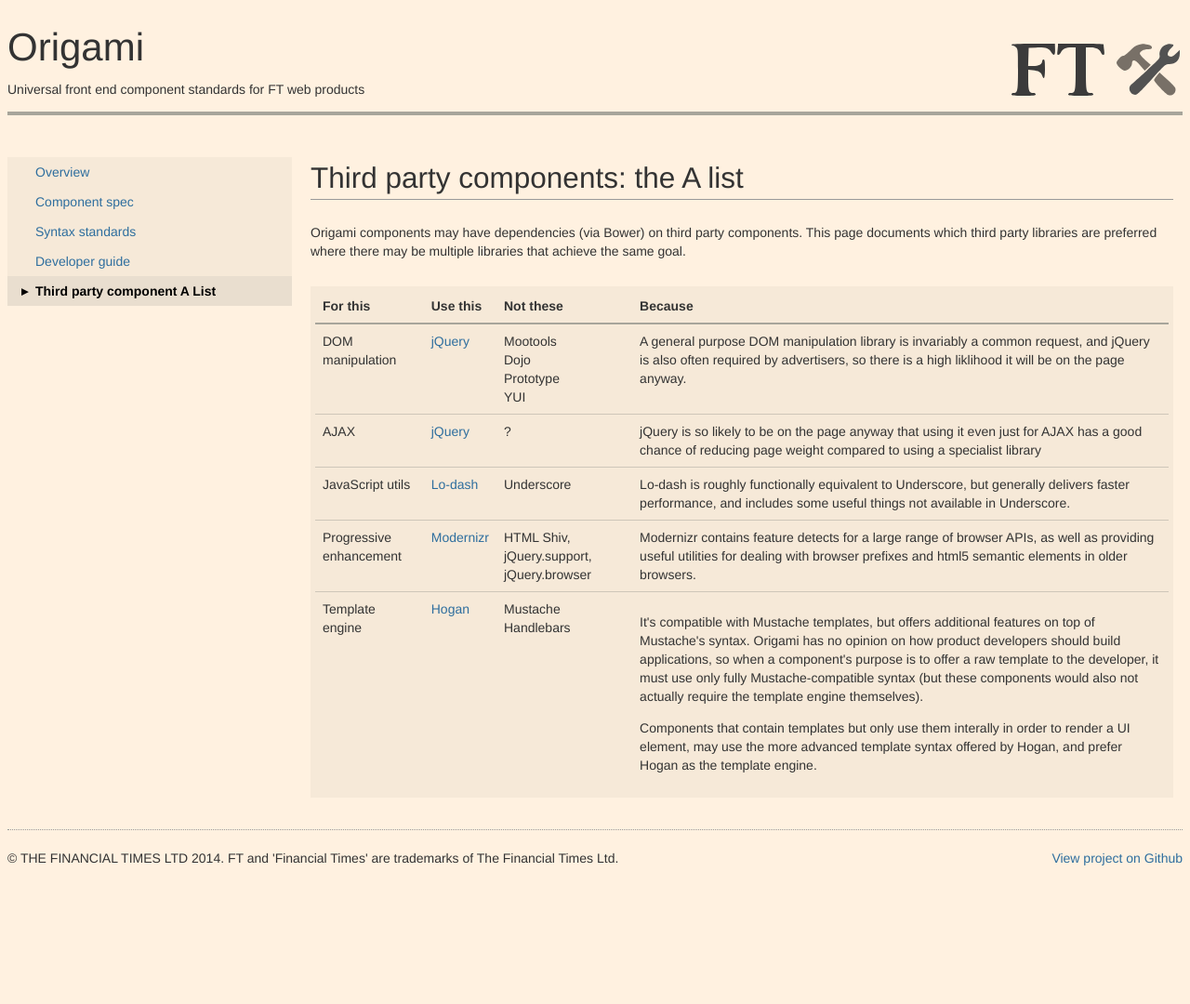
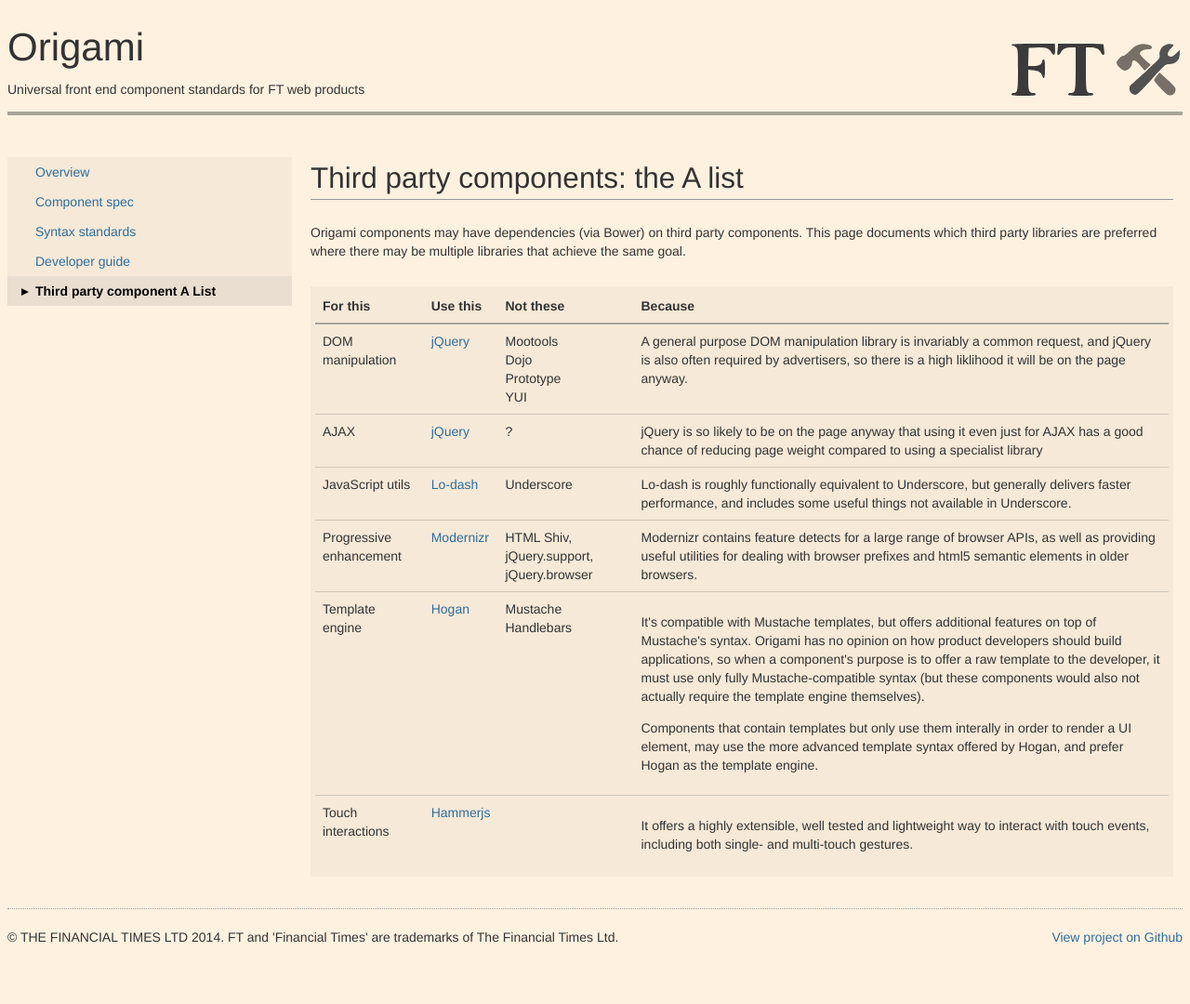
Before and after one commit to Financial-Times/ft-origami, a Jekyll site: the page built from docs/3rd-party-a-list.md, in a window 1280 px wide. Shown: the whole page at 93% size. Built offline with Jekyll 4.4.1, drawn with Linux system fonts in a browser that asks for light colours; before the commit the page ends 995 px from its top, so only the background shows below that.

Commit message:
Recommend using hammerjs for gestures

```diff
--- a/docs/3rd-party-a-list.md
+++ b/docs/3rd-party-a-list.md
@@ -41,6 +41,13 @@ Origami components may have dependencies (via Bower) on third party components.
 			<p>It's compatible with Mustache templates, but offers additional features on top of Mustache's syntax. Origami has no opinion on how product developers should build applications, so when a component's purpose is to offer a raw template to the developer, it must use only fully Mustache-compatible syntax (but these components would also not actually require the template engine themselves).</p>
 			<p>Components that contain templates but only use them interally in order to render a UI element, may use the more advanced template syntax offered by Hogan, and prefer Hogan as the template engine.</p>
 		</td>
+	</tr><tr>
+		<td>Touch interactions</td>
+		<td><a href='http://eightmedia.github.io/hammer.js//'>Hammerjs</a></td>
+		<td></td>
+		<td>
+			<p>It offers a highly extensible, well tested and lightweight way to interact with touch events, including both single- and multi-touch gestures.</p>
+		</td>
 	</tr>
 </tbody>
 </table>
```
